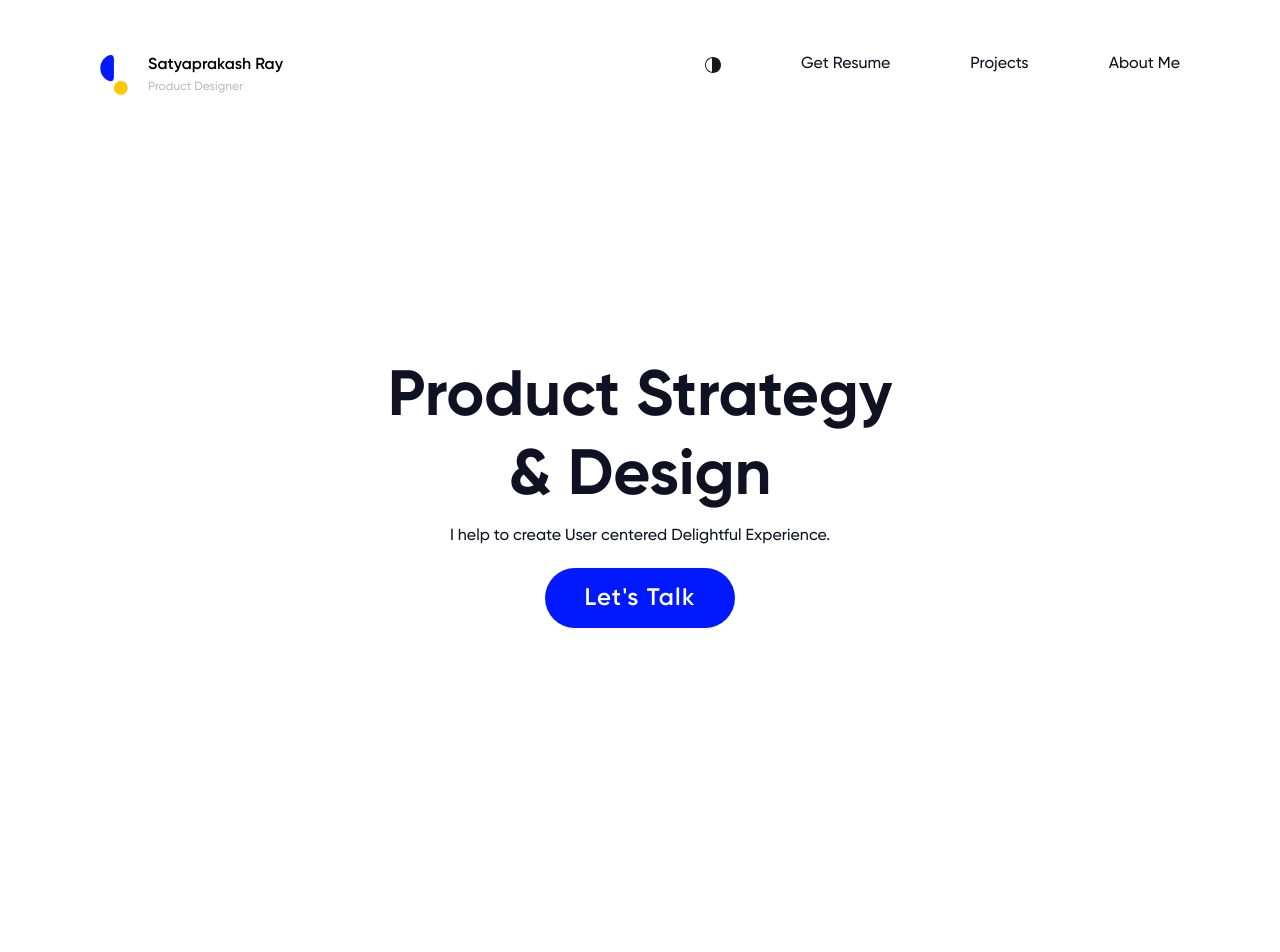
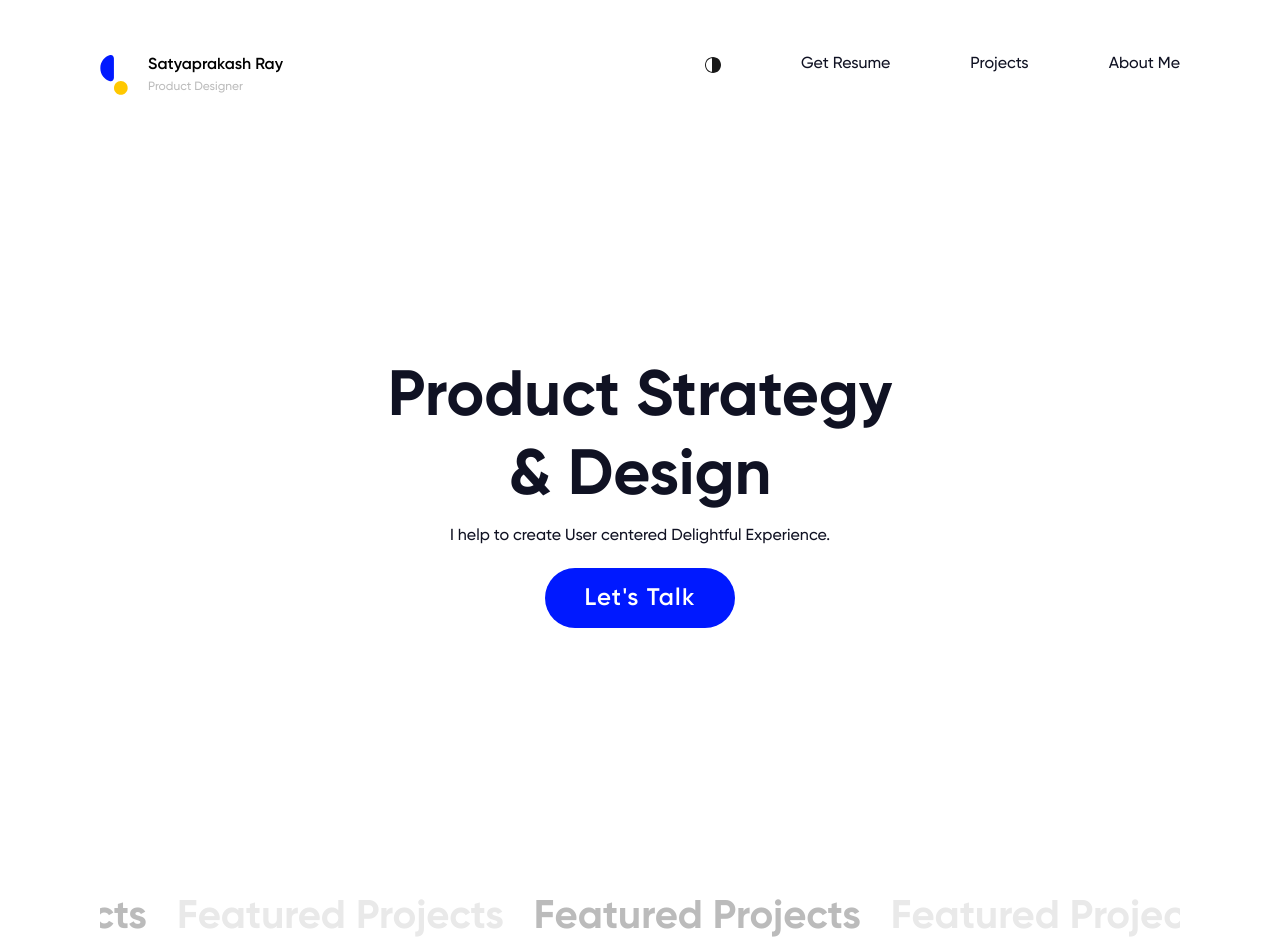
Before and after one commit to heytulsiprasad/satya-design, a Next.js app: page / in a window 1280 px wide. Shown: the top 952 px of the page. Built offline with nearby package versions, Linux system fonts and the light colour scheme.

Commit message:
Add marquee text below hero section

```diff
--- a/package.json
+++ b/package.json
@@ -12,6 +12,7 @@
     "next": "12.1.6",
     "react": "18.1.0",
     "react-dom": "18.1.0",
+    "react-fast-marquee": "^1.3.2",
     "styled-components": "^5.3.5"
   },
   "devDependencies": {
--- a/pages/index.js
+++ b/pages/index.js
@@ -1,5 +1,6 @@
 import React from 'react'
 import styled from 'styled-components'
+import Marquee from 'react-fast-marquee'
 
 // Components
 import Navbar from '../components/Navbar'
@@ -10,9 +11,21 @@ const Home = () => {
     <Container>
       <Navbar />
       <Hero />
+      <Marquee pauseOnHover style={{ marginRight: '-100px' }}>
+        <FunkyText dark>Featured Projects</FunkyText>
+        <FunkyText>Featured Projects</FunkyText>
+        <FunkyText dark>Featured Projects</FunkyText>
+        <FunkyText>Featured Projects</FunkyText>
+      </Marquee>
     </Container>
   )
 }
+
+const FunkyText = styled.h2`
+  color: ${(props) => (props.dark ? '#BBB' : '#E9E9E9')};
+  font-size: 4rem;
+  margin-right: 3rem;
+`
 
 const Container = styled.div`
   display: flex;
```
Also changed, not shown: 1 other file (tests, documents, lock files or other folders).
